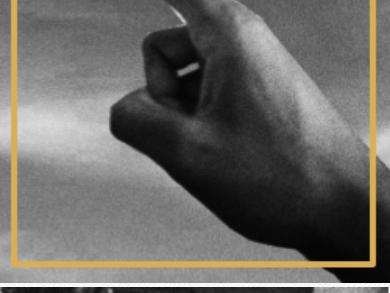
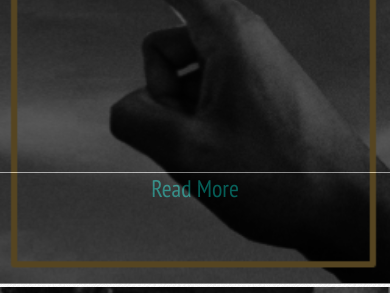
Before and after one commit to andoncemore/iteration2-portfolio, a plain HTML site: page index.html in a window 390 px wide. Shown: the part 241-534 px from the top of the page. Drawn offline with Linux system fonts and the light colour scheme.

Commit message:
Fixed Hover for Mobile

```diff
--- a/index.html
+++ b/index.html
@@ -45,10 +45,16 @@
 			  	}
 			  	div.block figcaption a {
 			    	font-size: 2em;
+			    	border-top: 1px solid white;
 			  	}
 
 			  	body{
 			  		font-size: 12px;
+			  	}
+
+			  	div.block figcaption{
+			  		opacity: 0.6;
+			  		background:black;
 			  	}
 			}
 		</style>
```
Also changed, not shown: about.html (+9 -0 lines), artwork.html (+6 -0 lines), 1 other file.
